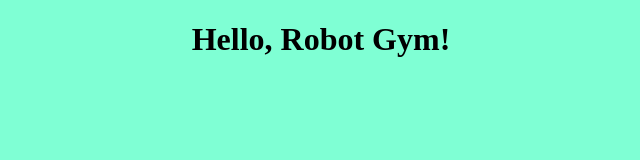
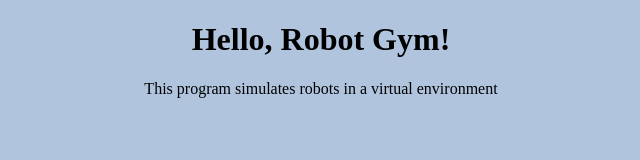
Before and after one commit to connorkasarda/bot-gym, a plain HTML site: page index.html in a window 1280 px wide. Shown: the whole page, without its empty margins (319-959 px from the left). Drawn offline with Linux system fonts and the light colour scheme.

Commit message:
Changed colors and added short description in HTML.

```diff
--- a/index.html
+++ b/index.html
@@ -1,9 +1,10 @@
 <!DOCTYPE html>
 <head>
-    <link rel="stylesheet" href="style.css">
+    <link rel="stylesheet" type="text/css" href="style.css">
     <title>Robot Gym</title>
 </head>
 <body>
     <h1>Hello, Robot Gym!</h1>
+    <p>This program simulates robots in a virtual environment</p>
 </body>
 </html>
--- a/style.css
+++ b/style.css
@@ -1,2 +1,2 @@
-body { background-color: aquamarine; }
-h1 { text-align: center; }
+body { background-color:lightsteelblue; }
+h1, p { text-align: center; }
```
